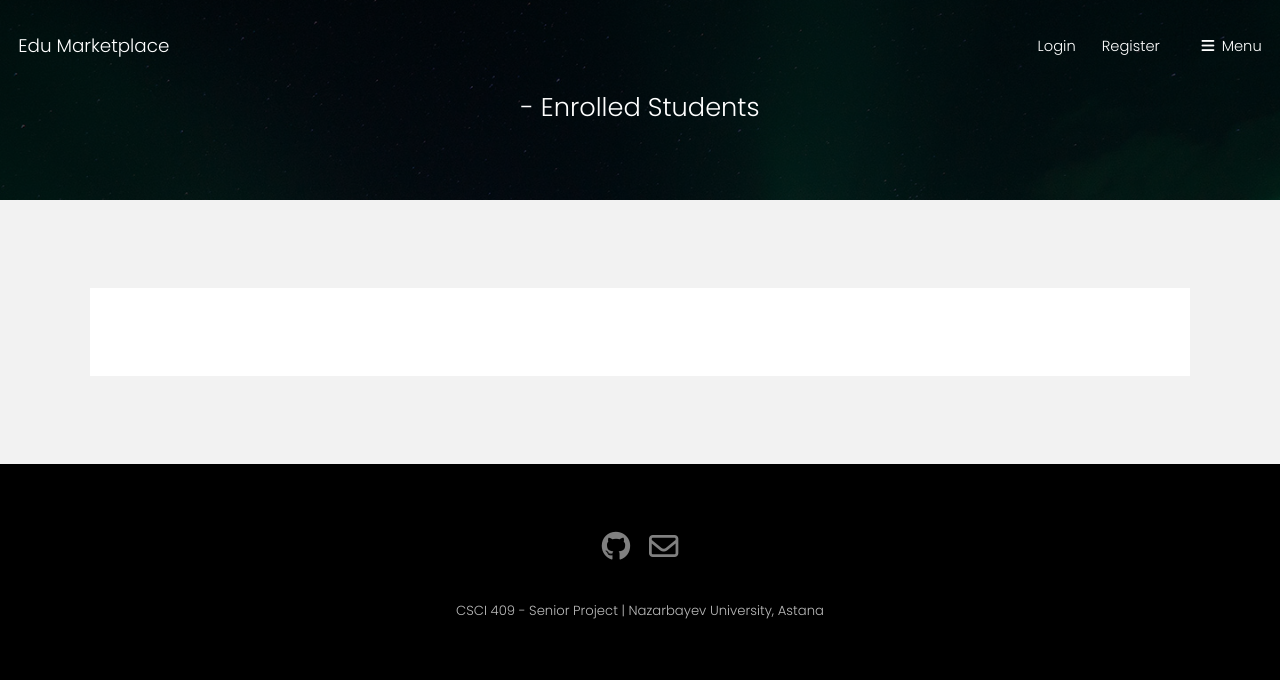
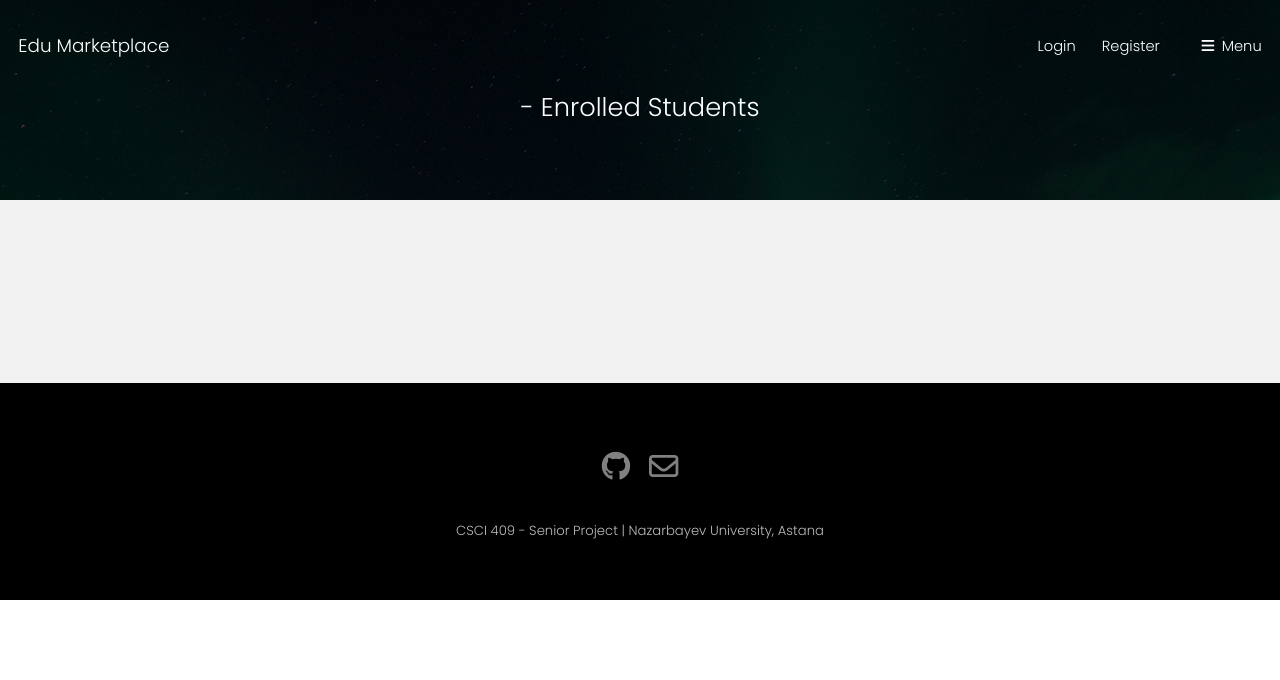
Before and after one commit to rhcu/Edu-MarketPlace-Extended, a Django app: template marketplace/courses/templates/enrolled_list.html in a window 1280 px wide. Shown: the top 680 px of the page. Run offline with Django 3.2, Linux system fonts and the light colour scheme; the template is opened without the code that fills it, so the values that code supplies are empty; some libraries are stand-ins or nearby versions.

Commit message:
Fix rendering of EnrolledStudents

```diff
--- a/marketplace/courses/templates/enrolled_list.html
+++ b/marketplace/courses/templates/enrolled_list.html
@@ -13,30 +13,22 @@
 </section>
 <section id="two" class="wrapper style2">
     <div class="inner">
+        <div class="grid-style">
+            {% for enrolled_user, progress in user_to_progress.items %}
+                 <div>
                      <div class="box">
-            {% block content %}
                          <div class="content">
-                    <ul>
-                        {% for enrolled_user, progress in user_to_progress.items %}
-                            <li>
-                                <div>
-                                    <div class="left">
+                             <h3>
                                  <a class="mr-2" href="{% url 'user_detail' username=enrolled_user.username %}">
                                      {{ enrolled_user.first_name }}{{ enrolled_user.last_name }}
                                  </a>
-                                    </div>
-                                    <div class="right">
-                                        <div id="progress-wrapper">
+                             </h3>
                              <label for="progress-bar">Progress: {{ progress}}%</label>
                              <progress id="progress-bar" max="100" value="{{ progress }}"></progress>
                          </div>
                      </div>
                  </div>
-                            </li>
             {% endfor %}
-                    </ul>
-                </div>
-            {% endblock %}
         </div>
     </div>
 </section>
```
Lines whose indentation alone changed are shown as unchanged.
